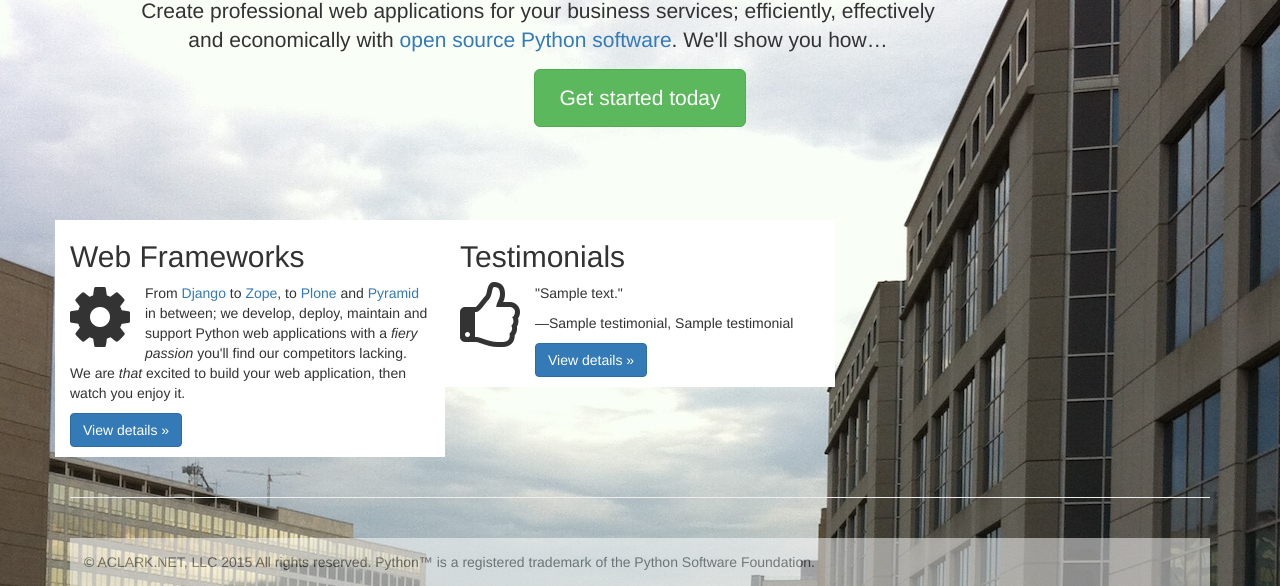
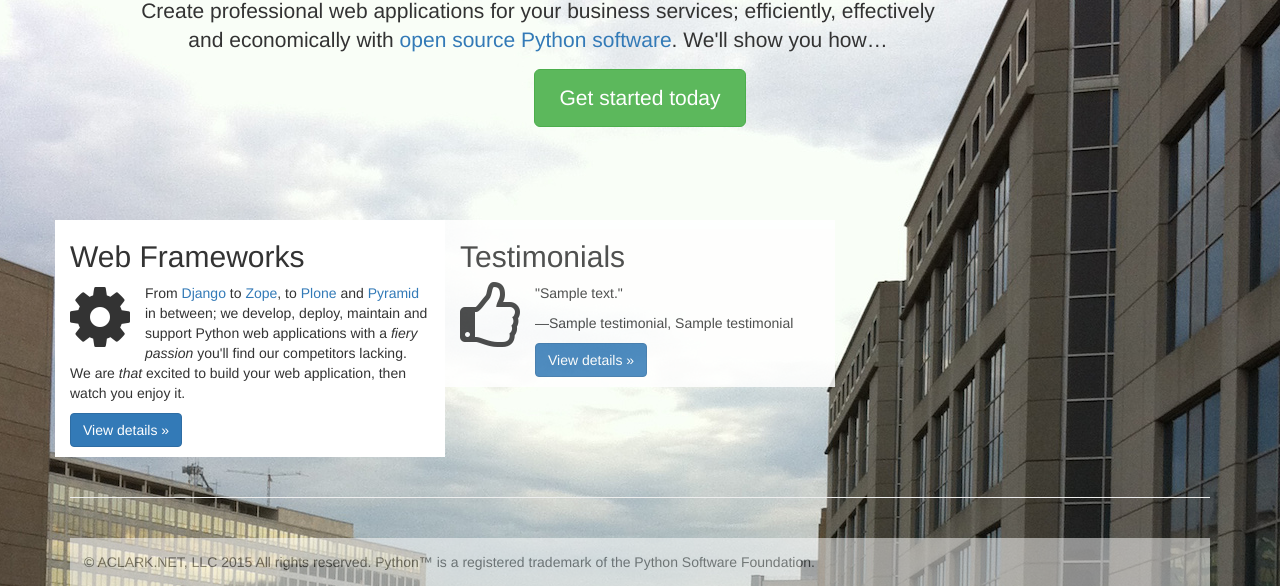
Before and after one commit to ACLARKNET/aclarknet-django, a Django app: page / in a window 1280 px wide. Shown: the part 280-866 px from the top of the page. Run offline with Django 3.2, Linux system fonts and the light colour scheme; tables that the repository leaves empty hold one stand-in row (values such as "Sample post"); some libraries are stand-ins or nearby versions.

Commit message:
Update(s)

```diff
--- a/aclarknet/aclarknet/aclarknet/templates/home.html
+++ b/aclarknet/aclarknet/aclarknet/templates/home.html
@@ -9,7 +9,7 @@
     <meta name="author" content="">
     <link rel="icon" href="{% static 'favicon.ico">
 
-    <title>ACLARK.NET, LLC Python Web Development</title>
+    <title>ACLARK.NET, LLC Web Development</title>
 
     <!-- Bootstrap core CSS -->
     <link href="{% static 'bower_components/bootstrap/dist/css/bootstrap.min.css' %}" rel="stylesheet">
@@ -62,7 +62,7 @@
           <p><i class="fa fa-cog fa-5x wrap"></i> From <a href="https://www.djangoproject.com/">Django</a> to <a href="http://zope.org/">Zope</a>, to <a href="https://plone.org/">Plone</a> and <a href="http://www.pylonsproject.org/">Pyramid</a> in between; we develop, deploy, maintain and support Python web applications with a <i>fiery passion</i> you'll find our competitors lacking. We are <i>that</i> excited to build your web application, then watch you enjoy it.
           <p><a class="btn btn-primary" href="/projects" role="button">View details &raquo;</a></p>
        </div>
-        <div class="col-lg-4 background-white">
+        <div class="col-lg-4 background-white transparent">
           <h2>Testimonials</h2>
           <p><i class="fa fa-thumbs-o-up fa-5x wrap"></i>&quot;{{ testimonial.text }}&quot;</p>
           <p>&mdash;{{ testimonial.name }}, {{ testimonial.title }}</p>
```
